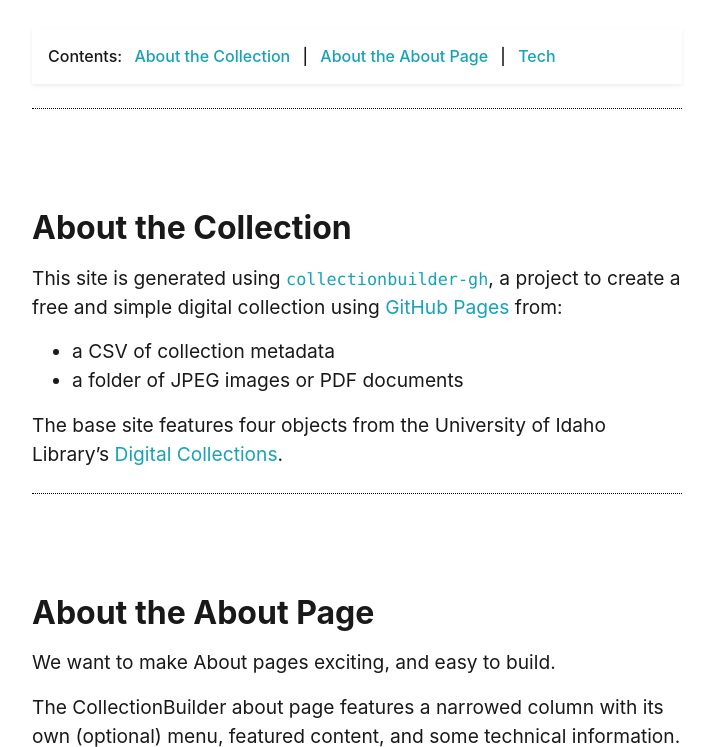
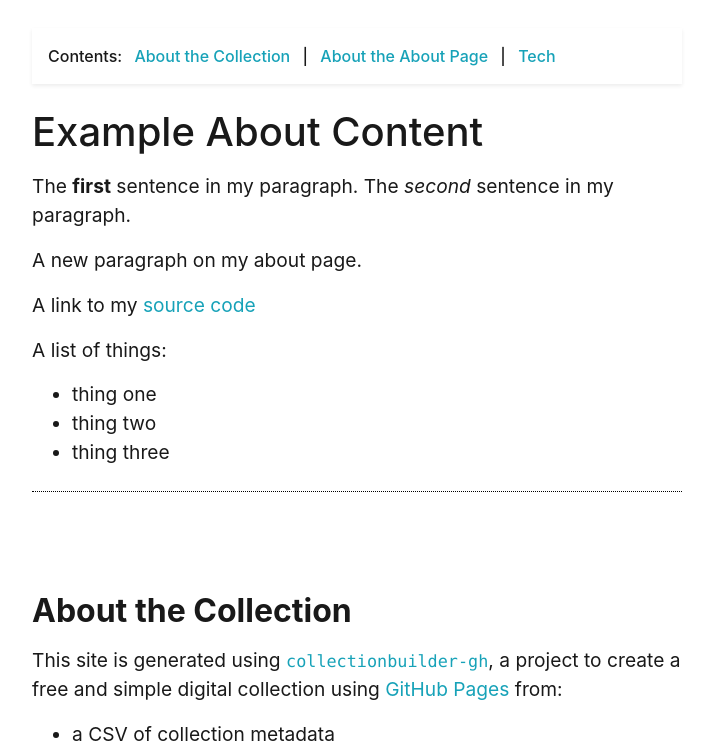
Before and after one commit to owikle/mycollection, a Jekyll site: the page built from pages/about.md, in a window 1280 px wide and 900 px high, scrolled down 251 px, cut to the strip 153-900 px from the top of the window. Shown: the whole strip, without its empty margins (283-996 px from the left). Built offline with Jekyll 4.4.1, drawn with Linux system fonts in a browser that asks for light colours.

Commit message:
add markdown

```diff
--- a/pages/about.md
+++ b/pages/about.md
@@ -9,6 +9,20 @@ permalink: /about.html
 {% include feature/jumbotron.html %}
 
 {% include feature/nav-menu.html sections="About the Collection;About the About Page" %}
+
+# Example About Content
+
+The **first** sentence in my paragraph.
+The *second* sentence in my paragraph.
+
+A new paragraph on my about page.
+
+A link to my [source code](https://github.com/owikle/mycollection)
+
+A list of things:
+- thing one
+- thing two
+- thing three
 
 ## About the Collection
 
```
